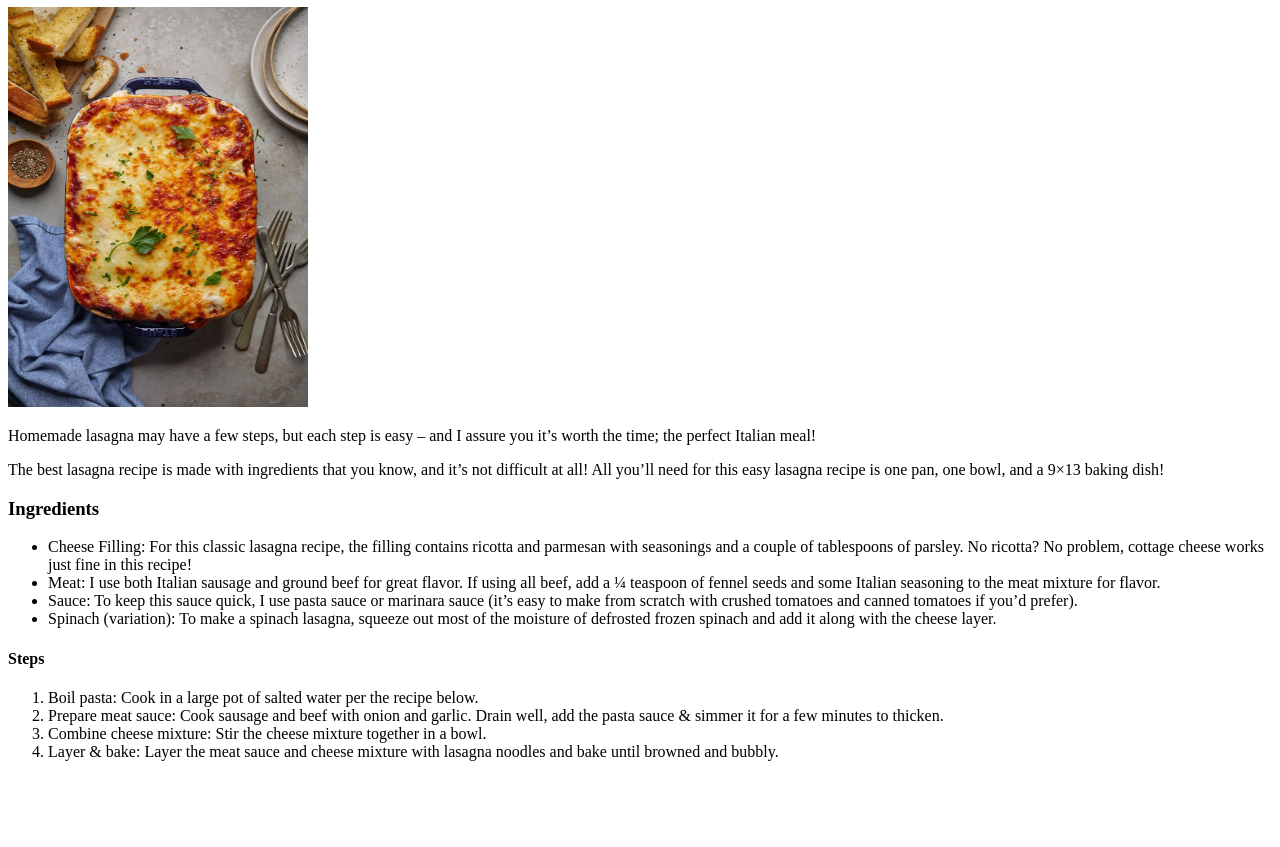
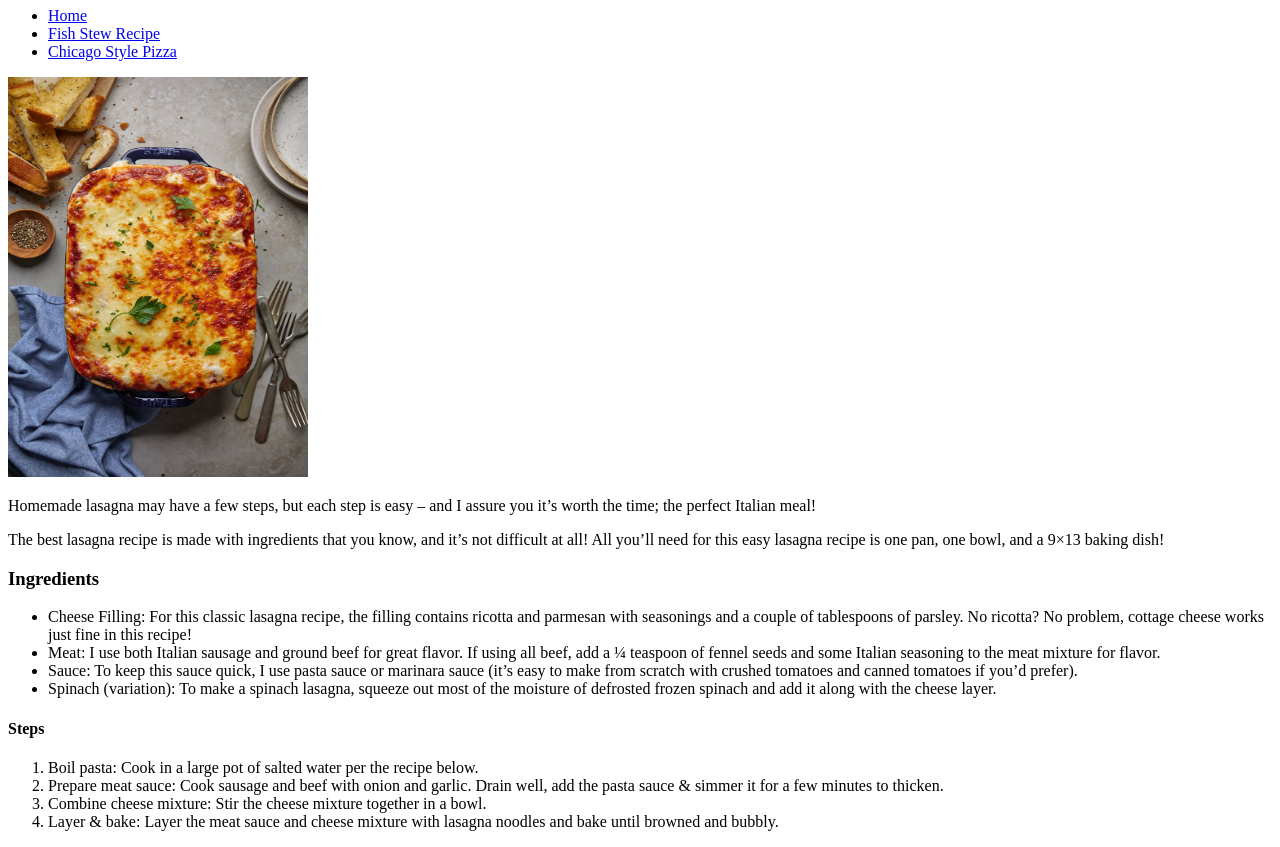
Before and after one commit to Joshuakibwage/odin-recipes, a plain HTML site: page recipes/lasgna.html in a window 1280 px wide. Shown: the part 73-920 px from the top of the page. Before the commit the page ends 850 px from the top, so only its background shows below. Drawn offline with Linux system fonts and the light colour scheme.

Commit message:
Add nav bar

```diff
--- a/recipes/lasgna.html
+++ b/recipes/lasgna.html
@@ -9,6 +9,13 @@
     <body>
         <head>
             <h1>Lasagna recipe</h1>
+            <nav>
+                <ul>
+                    <li><a href="index.html">Home</a></li>
+                    <li><a href="fish-stew.html">Fish Stew Recipe</a></li>
+                    <li><a href="chicago-style-pizza.html">Chicago Style Pizza</a></li>
+                </ul>
+            </nav>
         </head>
         <main>
             <article>
```
Also changed, not shown: recipes/chicago-style-pizza.html (+7 -0 lines), recipes/fish-stew.html (+7 -0 lines).
